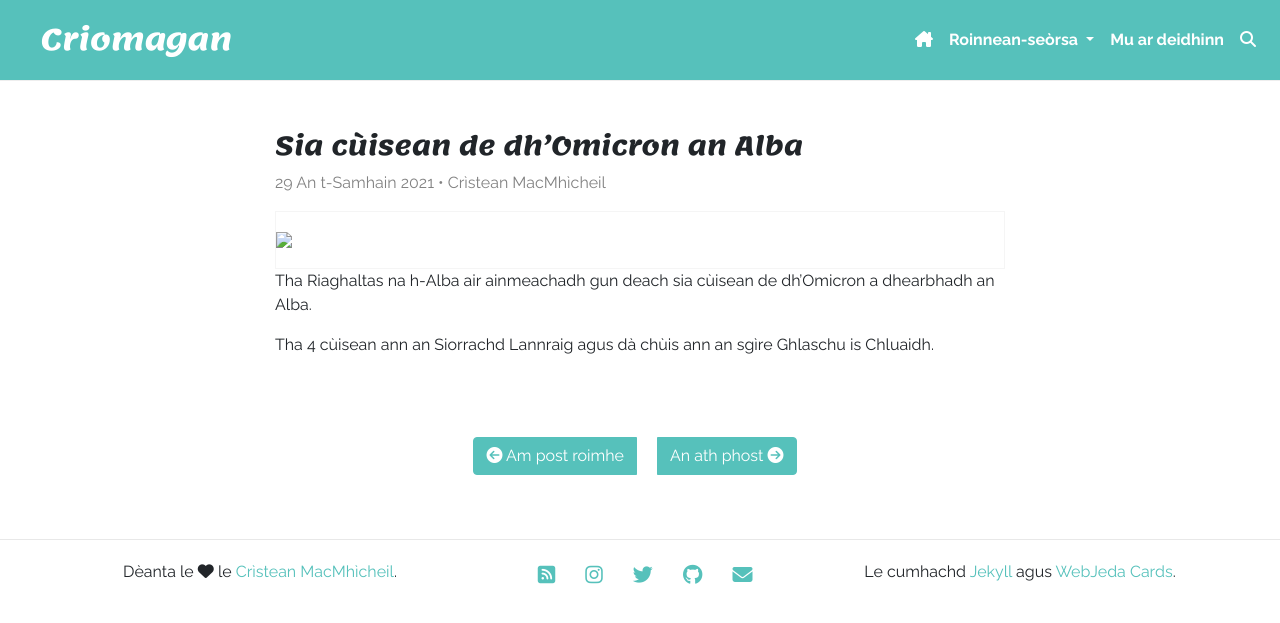
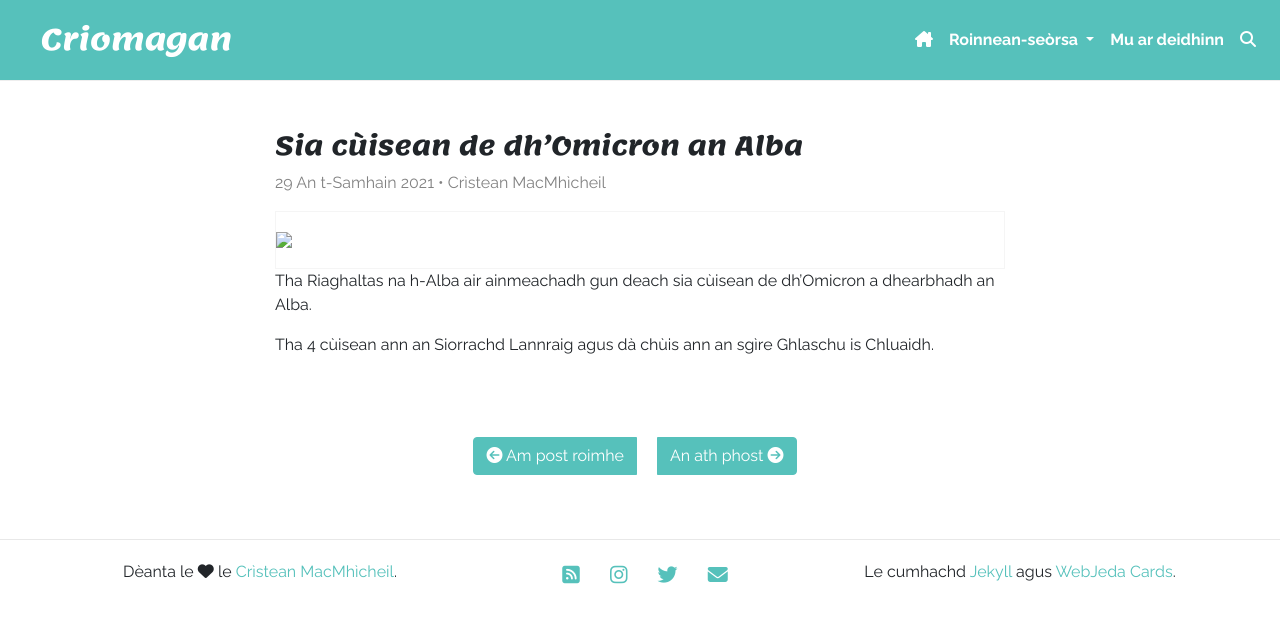
Before and after one commit to criomagan/criomagan.github.io, a Jekyll site: the page built from _posts/2021-11-29-sia-cuisean-de-dhomicron-an-alba.md, in a window 1280 px wide. Shown: the top 623 px of the page. Built offline with Jekyll 4.4.1, drawn with Linux system fonts in a browser that asks for light colours; nearby versions of some CDN libraries; comment, search, counter and statistics services are not loaded.

Commit message:
Update footer.html

```diff
--- a/_includes/footer.html
+++ b/_includes/footer.html
@@ -11,8 +11,6 @@
         <a target="_blank" href="{{site.instagram}}"><li class="social instagram"><i class="fa-brands fa-instagram"></i></li></a>
         {% endif %} {% if site.twitter %}
         <a target="_blank" href="{{site.twitter}}"><li class="social twitter"><i class="fa-brands fa-twitter"></i></li></a>
-        {% endif %} {% if site.github %}
-        <a target="_blank" href="{{site.twitter}}"><li class="social github"><i class="fa-brands fa-github"></i></li></a>
         {% endif %} {% if site.email %}
         <a href="{{ site.baseurl }}/cuir-fios"><li class="social email"><i class="fa-solid fa-envelope"></i></li></a>
         {% endif %}
```
